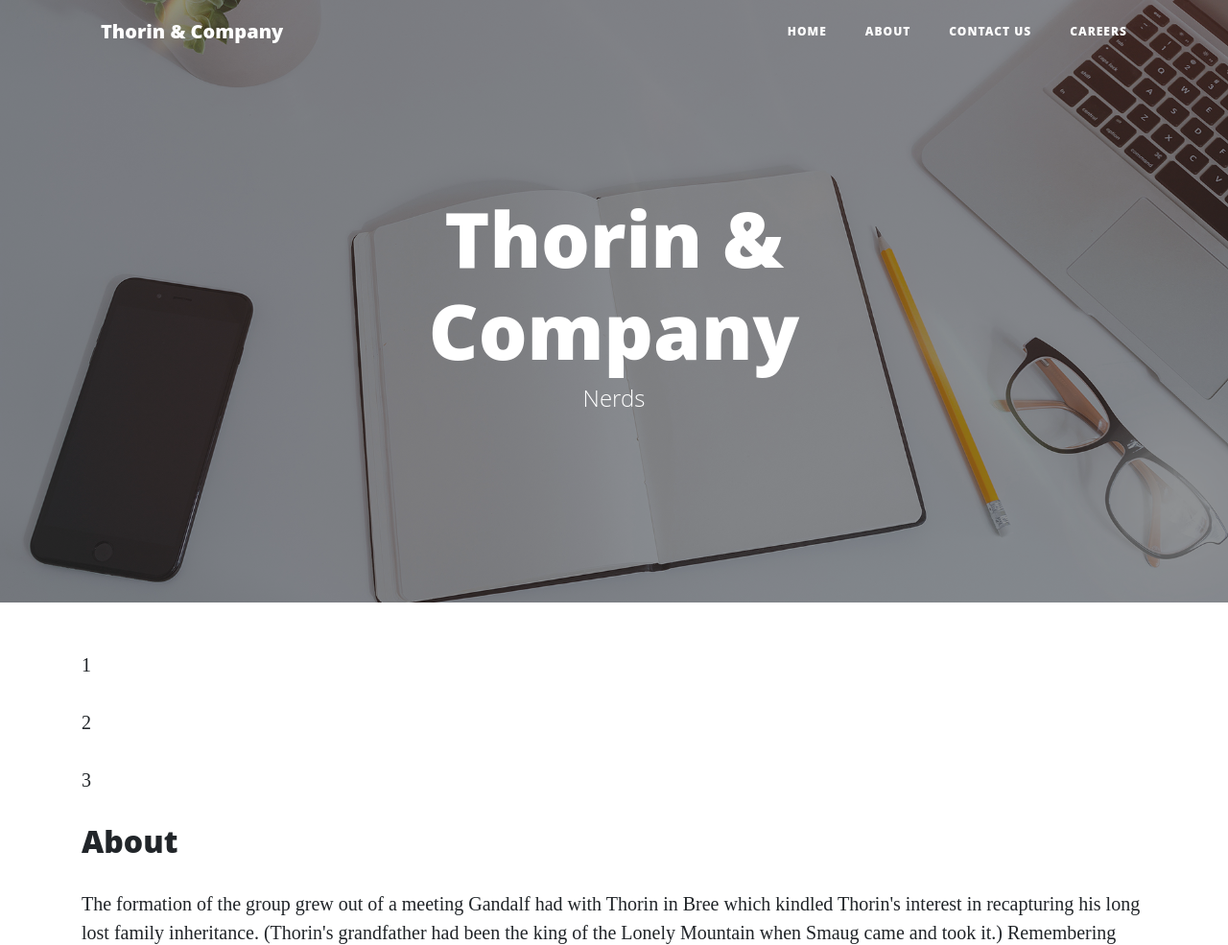
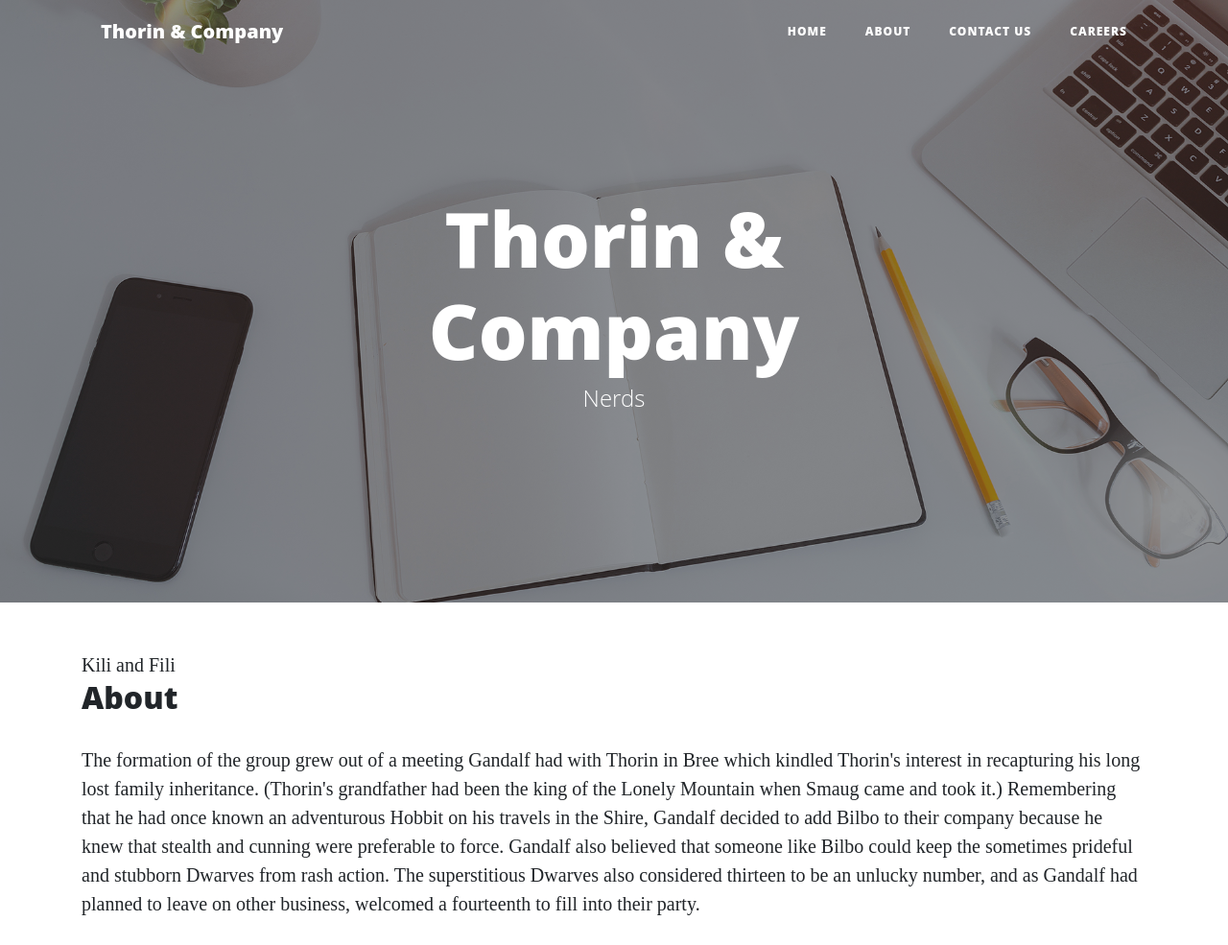
Before and after one commit to Dermot-K/Flask, a Flask app: page /about in a window 1280 px wide. Shown: the top 985 px of the page at 96% size. Run offline with Flask 2, Linux system fonts and the light colour scheme; some libraries are stand-ins or nearby versions.

Commit message:
reading from ajson file

```diff
--- a/app.py
+++ b/app.py
@@ -1,4 +1,5 @@
 import os
+import json
 from flask import Flask, render_template
 
 app = Flask(__name__)
@@ -11,7 +12,10 @@ def index():
 
 @app.route("/about")
 def about():
-    return render_template("about.html", page_title="About", list_of_numbers=[1, 2, 3])
+    data = []
+    with open("data/company.json", "r") as json_data:
+        data = json.load(json_data)
+    return render_template("about.html", page_title="About", company=data)
 
 
 @app.route("/contact")
--- /dev/null
+++ b/data/company.json
@@ -0,0 +1,12 @@
+[
+    {
+        "name": "Thorin Oakenfold",
+        "description": "In the year TA 2746, Thorin II was born to Dwarven prince Thráin II in the mountain city of The Lonely Mountain. Early in his youth, he and the other Dwarves of the Lonely Mountain were forced to flee by the dragon Smaug in TA 2770. While in exile, he quickly grew to become a capable warrior. This was demonstrated when he participated in the Battle of Azanulbizar in TA 2799. He marched with one of the Dwarven armies beneath the East-gate of Moria. At some point in the fighting, his shield broke, and using an oaken treebranch found on the floor as a shield, he gained the epithet 'Oakenshield' which would remain with him even in death.",
+        "image_source": "https://vignette.wikia.nocookie.net/lotr/images/7/76/ThorinTDOMTextlessPoster.jpg/revision/latest/scale-to-width-down/686?cb=20140731214832"
+    },
+    {
+        "name": "Kili and Fili",
+        "description": "Fíli and Kíli were brothers, the youngest of the thirteen dwarves who set out with Thorin Oakenshield's company, along with Gandalf and Bilbo Baggins, to reclaim the Lonely Mountain from the dragon Smaug.",
+        "image_source": "https://vignette.wikia.nocookie.net/lotr/images/b/b4/The-Hobbit-Fili-and-Kili.jpg/revision/latest?cb=20110714202952"
+    }
+]
--- a/templates/about.html
+++ b/templates/about.html
@@ -4,9 +4,7 @@
 <!--Flask then looks for a block, which we called content, and injects this content into it-->
 {% block content %}
 
-{% for number in list_of_numbers %}
-    <p>{{ number }}</p>
-{% endfor %}
+{{ company[1]["name"] }}
 
 <h2>{{ page_title }}</h2>
 
```
